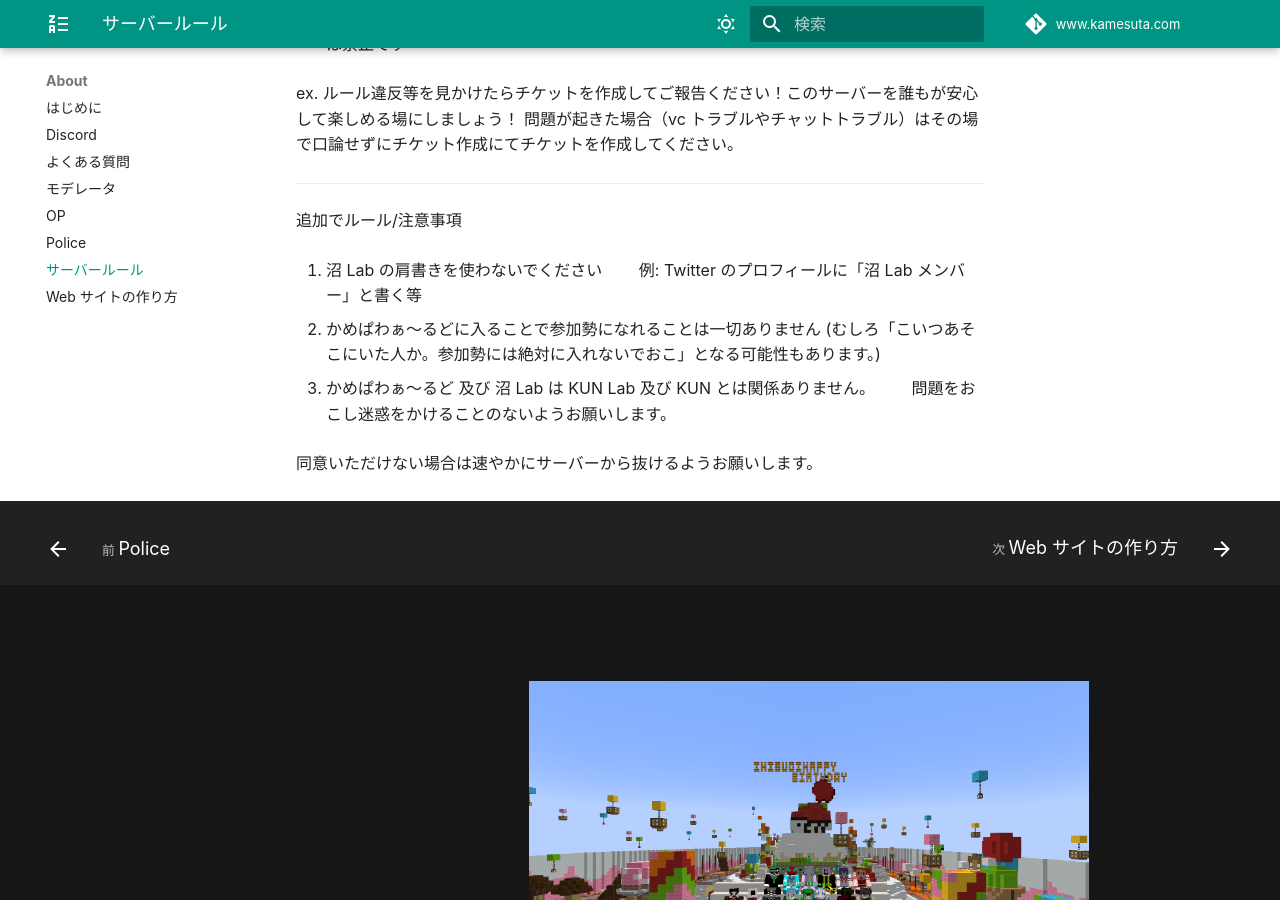
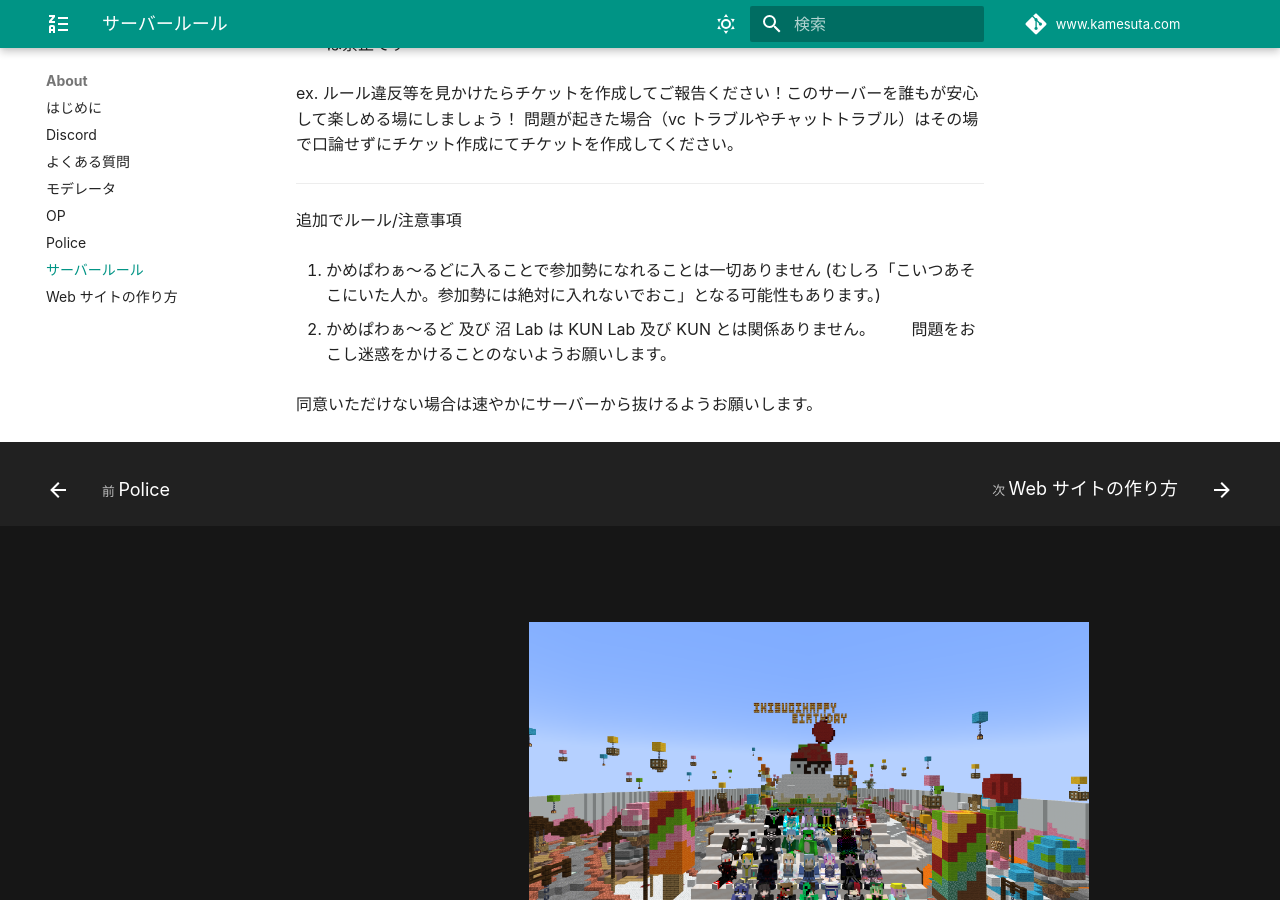
Before and after one commit to Neko7sora/kpw-web, an MkDocs documentation site: the page built from path/docs/mkdocs/docs/about/rule.md, in a window 1280 px wide and 900 px high, scrolled down 669 px. Built offline with MkDocs 1.6.1 and Material for MkDocs 9.7.7, drawn with Linux system fonts in a browser that asks for light colours; some web fonts are replaced; comment, search, counter and statistics services are not loaded.

Commit message:
ルールの条文の更新

```diff
--- a/path/docs/mkdocs/docs/about/rule.md
+++ b/path/docs/mkdocs/docs/about/rule.md
@@ -27,12 +27,9 @@
 
 追加でルール/注意事項
 
-6. 沼 Lab の肩書きを使わないでください
-   　　例: Twitter のプロフィールに「沼 Lab メンバー」と書く等
+6. かめぱわぁ～るどに入ることで参加勢になれることは一切ありません (むしろ「こいつあそこにいた人か。参加勢には絶対に入れないでおこ」となる可能性もあります。)
 
-7. かめぱわぁ～るどに入ることで参加勢になれることは一切ありません (むしろ「こいつあそこにいた人か。参加勢には絶対に入れないでおこ」となる可能性もあります。)
-
-8. かめぱわぁ～るど 及び 沼 Lab は KUN Lab 及び KUN とは関係ありません。
+7. かめぱわぁ～るど 及び 沼 Lab は KUN Lab 及び KUN とは関係ありません。
    　　問題をおこし迷惑をかけることのないようお願いします。
 
 同意いただけない場合は速やかにサーバーから抜けるようお願いします。
```
